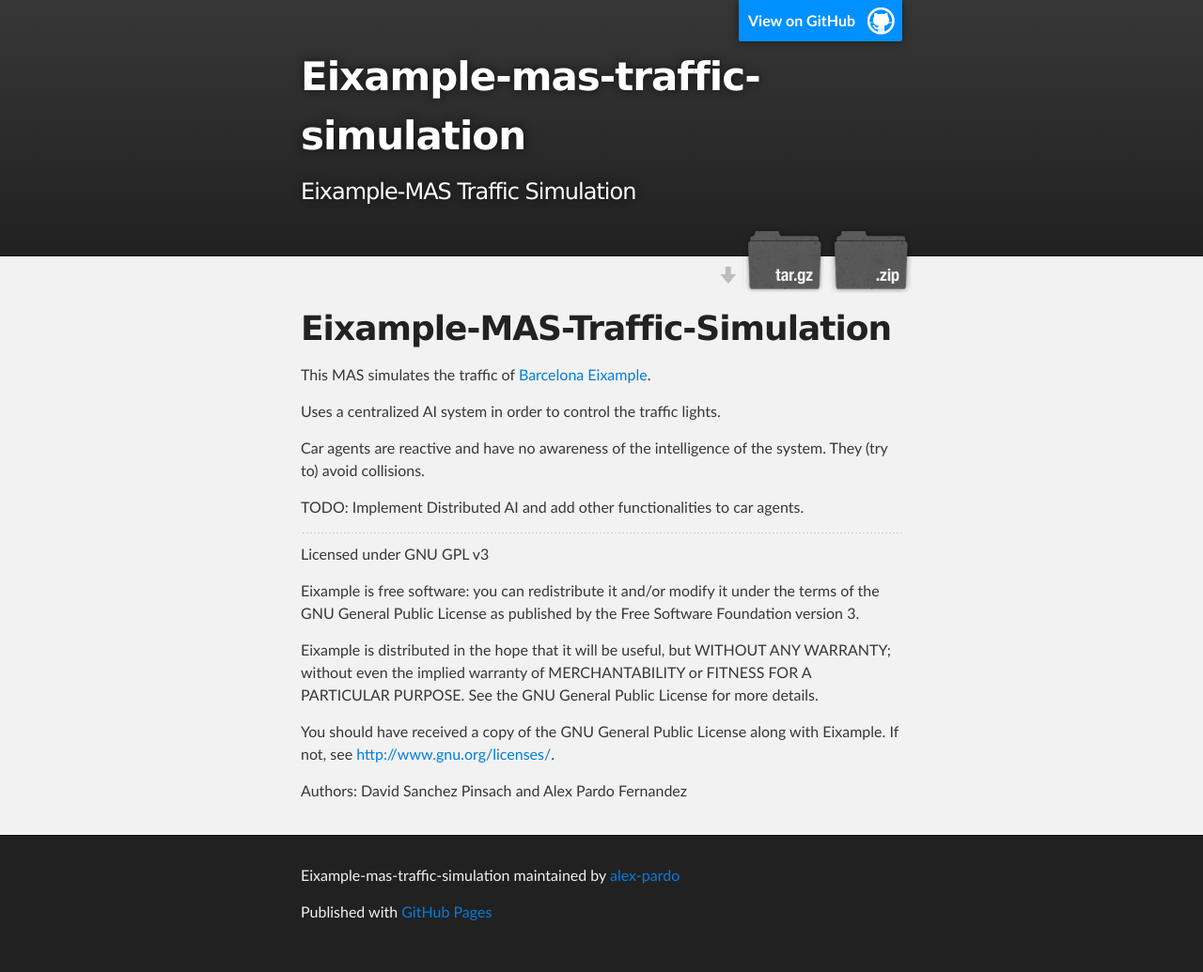
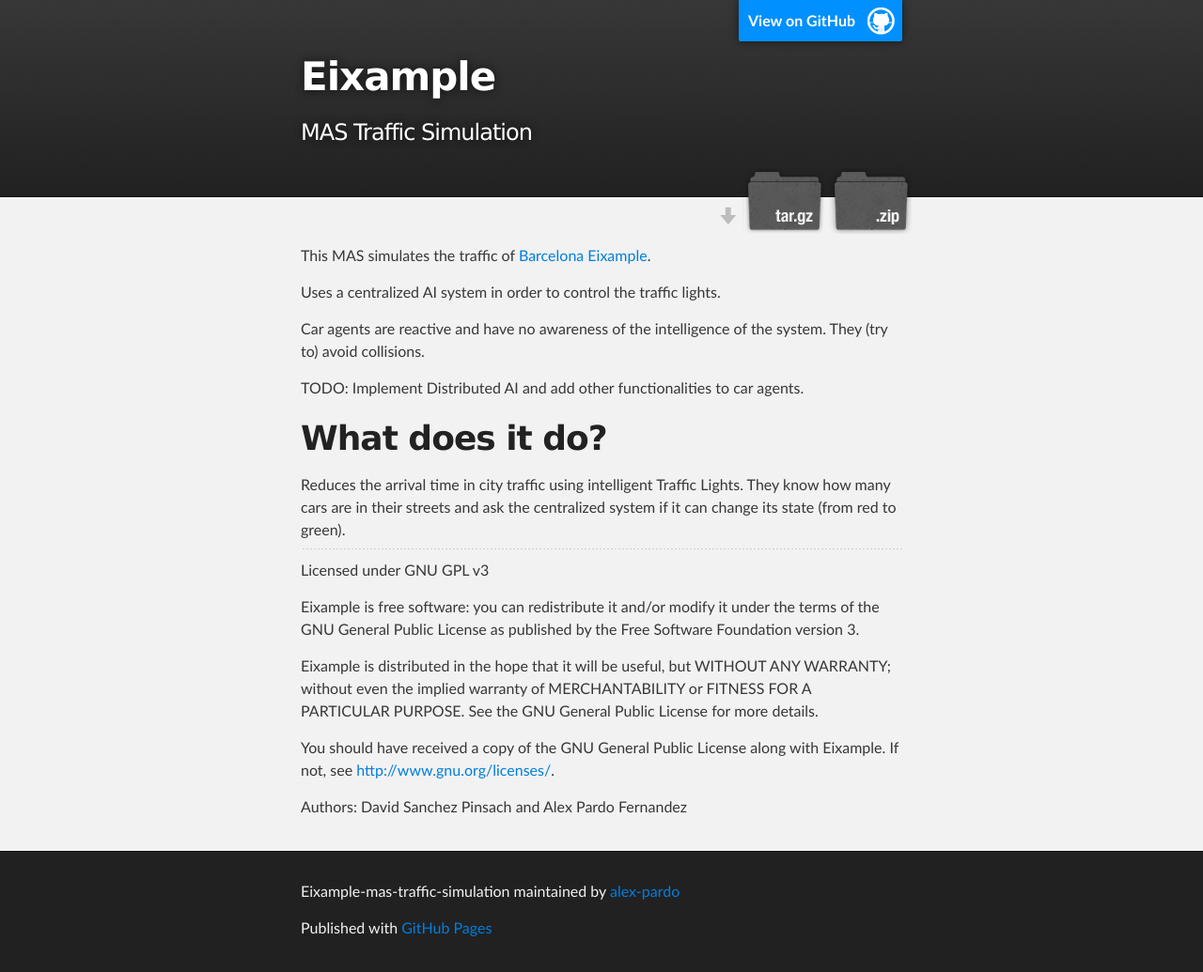
Before and after one commit to alex-pardo/Eixample-MAS-Traffic-Simulation, a plain HTML site: page index.html in a window 1280 px wide. Shown: the whole page at 94% size. Drawn offline with Linux system fonts and the light colour scheme.

Commit message:
Update index.html

```diff
--- a/index.html
+++ b/index.html
@@ -8,7 +8,7 @@
 
     <link rel="stylesheet" type="text/css" media="screen" href="stylesheets/stylesheet.css">
 
-    <title>Eixample-mas-traffic-simulation</title>
+    <title>Eixample Mas Traffic Simulation</title>
   </head>
 
   <body>
@@ -18,8 +18,8 @@
         <header class="inner">
           <a id="forkme_banner" href="https://github.com/alex-pardo/Eixample-MAS-Traffic-Simulation">View on GitHub</a>
 
-          <h1 id="project_title">Eixample-mas-traffic-simulation</h1>
-          <h2 id="project_tagline">Eixample-MAS Traffic Simulation</h2>
+          <h1 id="project_title">Eixample</h1>
+          <h2 id="project_tagline">MAS Traffic Simulation</h2>
 
             <section id="downloads">
               <a class="zip_download_link" href="https://github.com/alex-pardo/Eixample-MAS-Traffic-Simulation/zipball/master">Download this project as a .zip file</a>
@@ -31,7 +31,7 @@
     <!-- MAIN CONTENT -->
     <div id="main_content_wrap" class="outer">
       <section id="main_content" class="inner">
-        <h1>Eixample-MAS-Traffic-Simulation</h1>
+        <h1></h1>
 
 <p>This MAS simulates the traffic of <a href="http://en.wikipedia.org/wiki/Eixample">Barcelona Eixample</a>.</p>
 
@@ -41,6 +41,9 @@
 
 <p>TODO: Implement Distributed AI and add other functionalities to car agents.</p>
 
+<h1>What does it do?</h1>
+
+Reduces the arrival time in city traffic using intelligent Traffic Lights. They know how many cars are in their streets and ask the centralized system if it can change its state (from red to green).
 <hr><p>Licensed under GNU GPL v3</p>
 
 <p>Eixample is free software: you can redistribute it and/or modify
```
